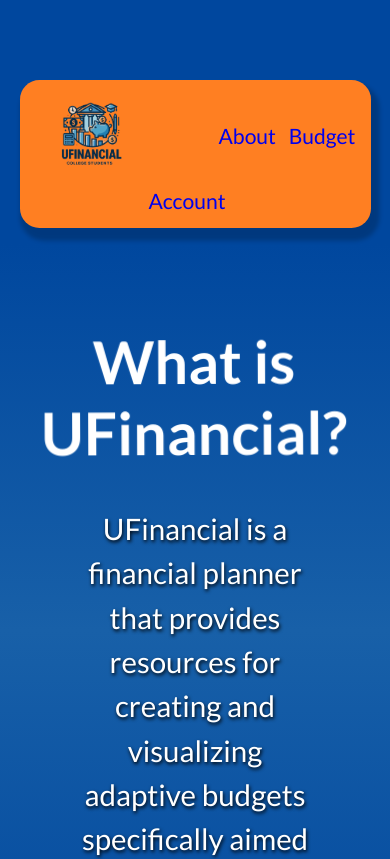
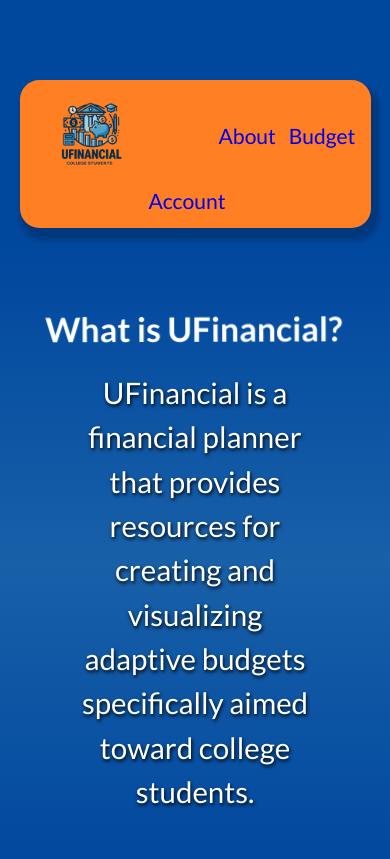
Before and after one commit to c-schutz/UFPlanner1, a React (Vite) app in the folder frontend/: page / in a window 390 px wide. Shown: the top 859 px of the page. Built offline with nearby package versions, Linux system fonts and the light colour scheme; the HTML template or start-up script is replaced by a standard one.

Commit message:
Added @media for the about page for tablet screens and smaller

```diff
--- a/frontend/src/about/textstyle.css
+++ b/frontend/src/about/textstyle.css
@@ -69,6 +69,29 @@
     padding-top: 5vh;
     padding-bottom: 3vh;
 }
+/*smaller screen sizes*/
+@media (max-width: 900px) {
+    h1 {
+      font-size: 5vh;
+    }
+
+    p {
+      font-size: 2.8vh;
+      max-width: 80vw;
+    }
+  }
+
+  /* Small screens (mobile) */
+  @media (max-width: 600px) {
+    h1 {
+      font-size: 4vh;
+    }
+
+    p {
+      font-size: 2.3vh;
+      max-width: 90vw;
+    }
+  }
 
 @keyframes float {
     0% {
```
